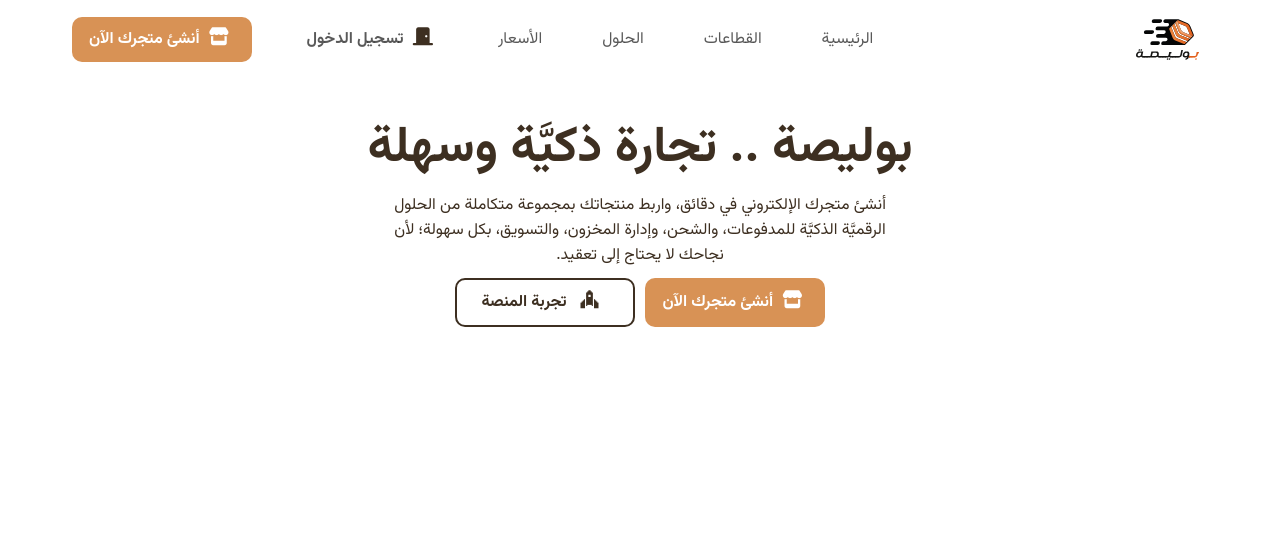
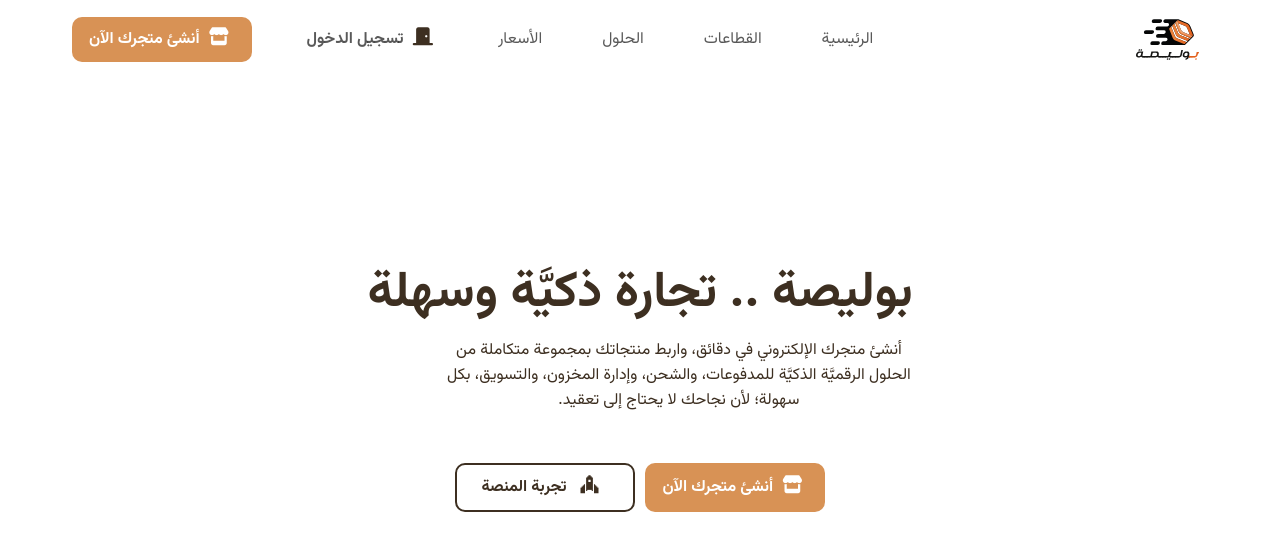
Before and after one commit to tariq7299/BolesaLandingPage, a website: page src/index.html in a window 1280 px wide. Drawn offline with Linux system fonts and the light colour scheme.

Commit message:
- FInished the base of hero section

```diff
--- a/src/index.html
+++ b/src/index.html
@@ -97,12 +97,15 @@
 
     <main>
       <section class="hero-section">
-        <h1 class="hero-section__title">بوليصة .. تجارة ذكيَّة وسهلة</h1>
-        <p class="hero-section__paragraph">
-          أنشئ متجرك الإلكتروني في دقائق، واربط منتجاتك بمجموعة متكاملة من
-          الحلول الرقميَّة الذكيَّة للمدفوعات، والشحن، وإدارة المخزون، والتسويق،
-          بكل سهولة؛ لأن نجاحك لا يحتاج إلى تعقيد.
-        </p>
+        <div class="hero-section__text">
+          <h1 class="hero-section__title">بوليصة .. تجارة ذكيَّة وسهلة</h1>
+          <p class="hero-section__paragraph">
+            أنشئ متجرك الإلكتروني في دقائق، واربط منتجاتك بمجموعة متكاملة من
+            الحلول الرقميَّة الذكيَّة للمدفوعات، والشحن، وإدارة المخزون،
+            والتسويق، بكل سهولة؛ لأن نجاحك لا يحتاج إلى تعقيد.
+          </p>
+        </div>
+
         <div class="hero-section__action-buttons">
           <button type="button" class="button button--priamry-color-filled">
             <i class="fa-solid fa-store"></i> أنشئ متجرك الآن
--- a/src/styles/scss/base/_variables.scss
+++ b/src/styles/scss/base/_variables.scss
@@ -19,7 +19,7 @@
 
   /* Spacing Variables */
   /* Base spacing unit */
-  --space-unit: 1rem;
+  --space-unit: 2rem;
 
   /* Spacing scale */
   --space-xxs: calc(0.25 * var(--space-unit));
@@ -28,13 +28,13 @@
   --space-md: calc(1 * var(--space-unit));
   --space-lg: calc(1.5 * var(--space-unit));
   --space-xl: calc(2 * var(--space-unit));
-  --space-xxl: calc(10 * var(--space-unit));
+  --space-xxl: calc(5 * var(--space-unit));
 
   // some character spacing variables
-  --max-p-ch: 60ch;
+  --max-p-ch: 52ch;
 
   /* Compound spacing variables */
-  --container-padding: var(--space-md);
+  --container-padding: var(--space-sm);
   --section-spacing: var(--space-xl) 0;
   --grid-gap: var(--space-md);
 }
--- a/src/styles/scss/pages/_home.scss
+++ b/src/styles/scss/pages/_home.scss
@@ -5,6 +5,8 @@
   align-items: center;
   flex-flow: column nowrap;
 
+  .hero-section__text {
+    padding: var(--space-xl) 0;
     .hero-section__title {
       margin-top: var(--space-xxl);
       font: var(--hero-font);
@@ -12,11 +14,17 @@
       text-align: center;
     }
 
+    @media (min-width: 992px) {
+      .hero-section__title {
+        margin-top: calc(2 * var(--space-xxl));
+      }
+    }
     .hero-section__paragraph {
       font: var(--main-font);
       color: var(--secondary-color-2);
       text-align: center;
       max-width: var(--max-p-ch);
+    }
   }
 
   .hero-section__action-buttons {
```
Also changed, not shown: to-do.md (+2 -0 lines), src/styles/css/main.css, 1 other file. Lines whose indentation alone changed are shown as unchanged.
